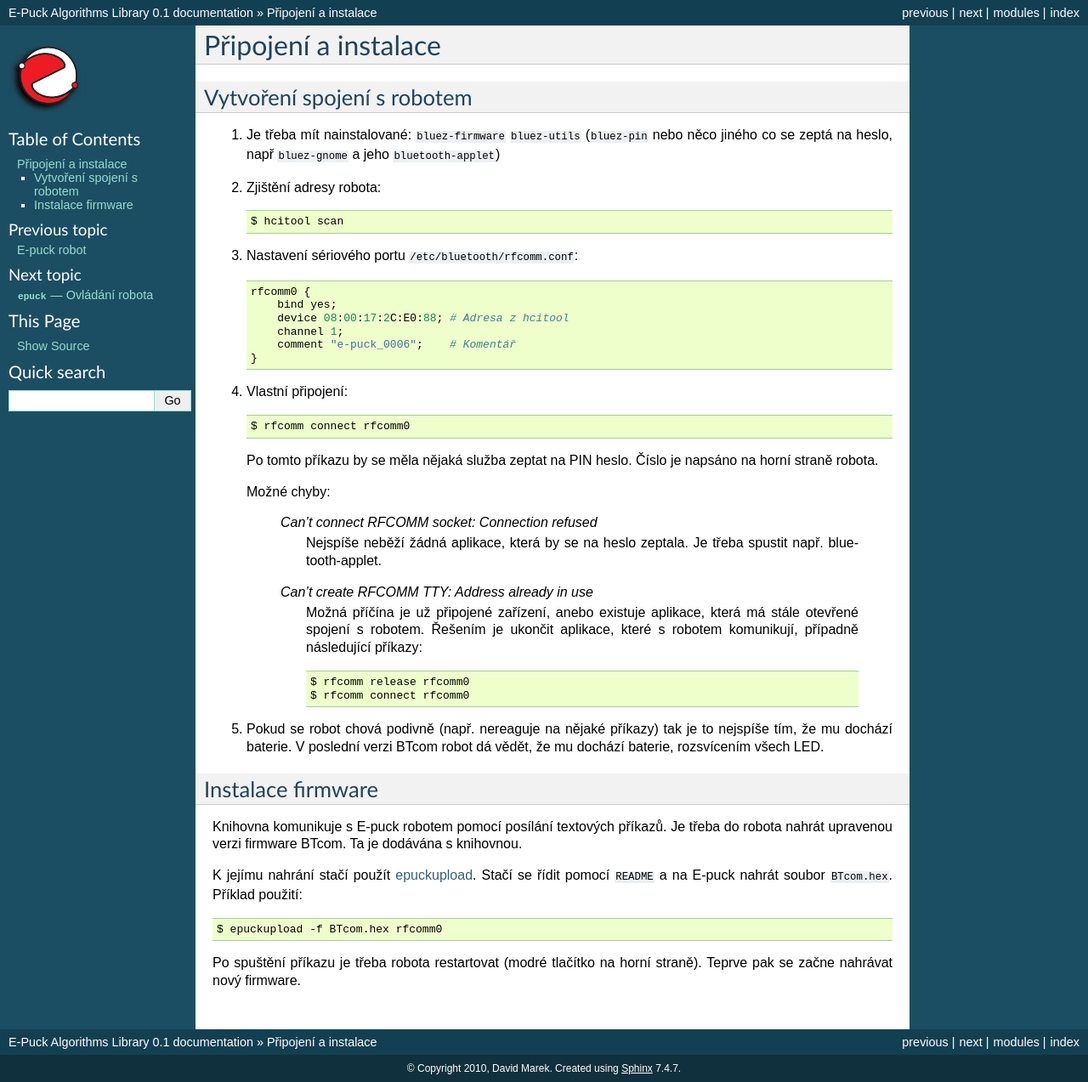
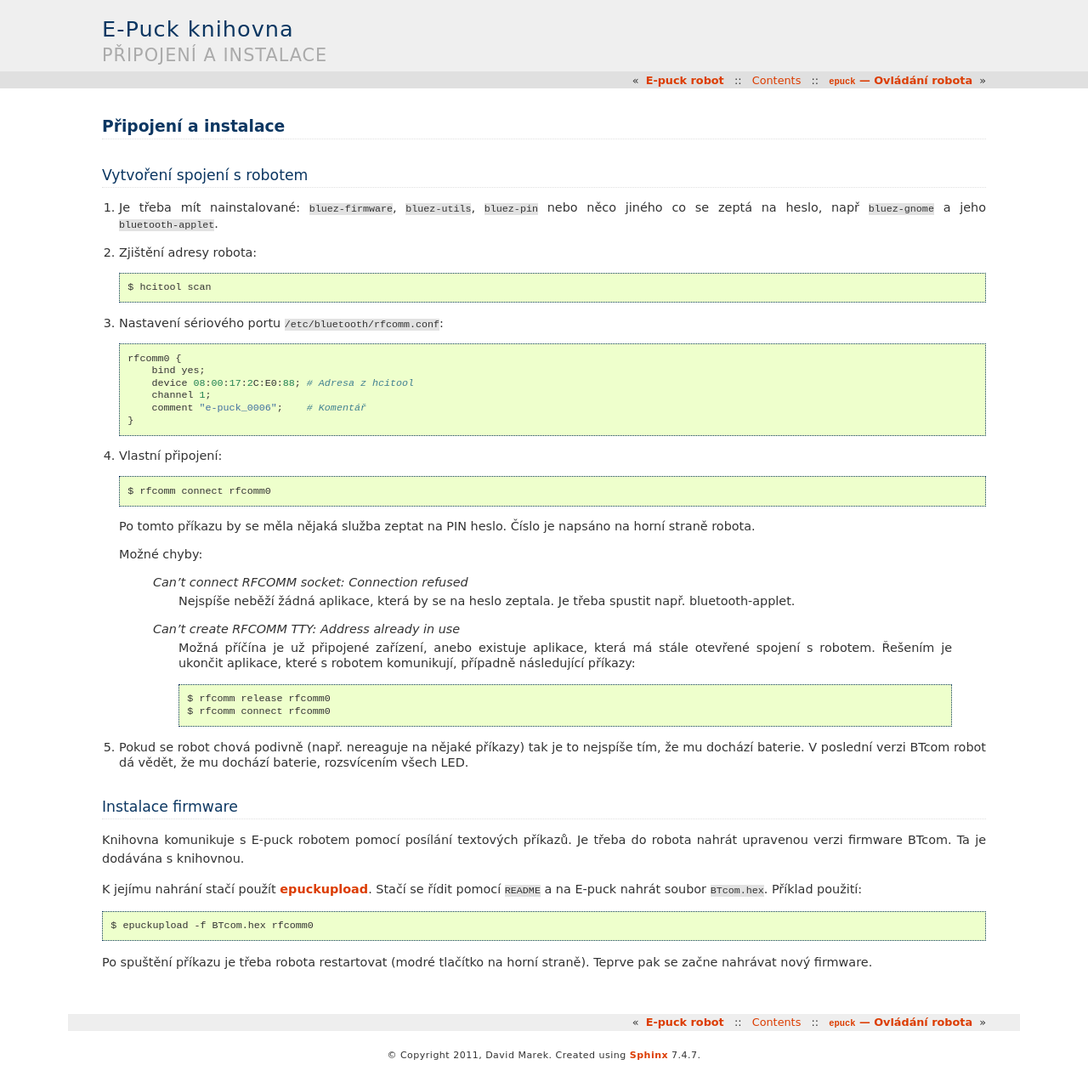
Before and after one commit to davidmarek/E-Puck-Algorithms-Library, a Sphinx documentation site: the page built from doc/install.rst, in a window 1280 px wide. Shown: the whole page at 85% size. Built offline with Sphinx 7.4.7, drawn with Linux system fonts in a browser that asks for light colours.

```diff
--- a/README.rst
+++ b/README.rst
@@ -4,7 +4,7 @@ E-Puck
 Vytvoření spojení s robotem
 ---------------------------
 
-1. Je třeba mít nainstalované: ``bluez-firmware`` ``bluez-utils`` (``bluez-pin`` nebo něco
+1. Je třeba mít nainstalované: ``bluez-firmware``, ``bluez-utils`` (``bluez-pin`` nebo něco
    jiného co se zeptá na heslo, např ``bluez-gnome`` a jeho ``bluetooth-applet``)
 
 2. Zjištění adresy robota::
--- a/doc/_static/style.css
+++ /dev/null
@@ -1,6 +0,0 @@
-@import url("default.css");
-
-.float-right {
-    float: right;
-    padding: 0em 0 0em 0.5em;
-}
--- a/doc/conf.py
+++ b/doc/conf.py
@@ -1,7 +1,7 @@
 # -*- coding: utf-8 -*-
 #
 # E-Puck Algorithms Library documentation build configuration file, created by
-# sphinx-quickstart on Wed Jun 23 12:55:14 2010.
+# sphinx-quickstart on Thu Mar 17 15:36:19 2011.
 #
 # This file is execfile()d with the current directory set to its containing dir.
 #
@@ -16,13 +16,16 @@ import sys, os
 # If extensions (or modules to document with autodoc) are in another directory,
 # add these directories to sys.path here. If the directory is relative to the
 # documentation root, use os.path.abspath to make it absolute, like shown here.
-sys.path.append(os.path.abspath('..'))
+#sys.path.insert(0, os.path.abspath('.'))
 
 # -- General configuration -----------------------------------------------------
 
+# If your documentation needs a minimal Sphinx version, state it here.
+#needs_sphinx = '1.0'
+
 # Add any Sphinx extension module names here, as strings. They can be extensions
 # coming with Sphinx (named 'sphinx.ext.*') or your custom ones.
-extensions = []
+extensions = ['sphinx.ext.todo', 'sphinx.ext.coverage']
 
 # Add any paths that contain templates here, relative to this directory.
 templates_path = ['_templates']
@@ -31,14 +34,14 @@ templates_path = ['_templates']
 source_suffix = '.rst'
 
 # The encoding of source files.
-#source_encoding = 'utf-8'
+#source_encoding = 'utf-8-sig'
 
 # The master toctree document.
 master_doc = 'index'
 
 # General information about the project.
 project = u'E-Puck Algorithms Library'
-copyright = u'2010, David Marek'
+copyright = u'2011, David Marek'
 
 # The version info for the project you're documenting, acts as replacement for
 # |version| and |release|, also used in various other places throughout the
@@ -59,12 +62,9 @@ release = '0.1'
 # Else, today_fmt is used as the format for a strftime call.
 #today_fmt = '%B %d, %Y'
 
-# List of documents that shouldn't be included in the build.
-#unused_docs = []
-
-# List of directories, relative to source directory, that shouldn't be searched
-# for source files.
-exclude_trees = ['_build']
+# List of patterns, relative to source directory, that match files and
+# directories to ignore when looking for source files.
+exclude_patterns = ['_build']
 
 # The reST default role (used for this markup: `text`) to use for all documents.
 #default_role = None
@@ -89,11 +89,9 @@ pygments_style = 'sphinx'
 
 # -- Options for HTML output ---------------------------------------------------
 
-# The theme to use for HTML and HTML Help pages.  Major themes that come with
-# Sphinx are currently 'default' and 'sphinxdoc'.
-html_theme = 'default'
-
-html_style = 'style.css'
+# The theme to use for HTML and HTML Help pages.  See the documentation for
+# a list of builtin themes.
+html_theme = 'haiku'
 
 # Theme options are theme-specific and customize the look and feel of a theme
 # further.  For a list of options available for each theme, see the
@@ -101,11 +99,11 @@ html_style = 'style.css'
 #html_theme_options = {}
 
 # Add any paths that contain custom themes here, relative to this directory.
-#html_theme_path = []
+html_theme_path = []
 
 # The name for this set of Sphinx documents.  If None, it defaults to
 # "<project> v<release> documentation".
-#html_title = None
+html_title = "E-Puck knihovna"
 
 # A shorter title for the navigation bar.  Default is the same as html_title.
 #html_short_title = None
@@ -140,7 +138,7 @@ html_static_path = ['_static']
 #html_additional_pages = {}
 
 # If false, no module index is generated.
-#html_use_modindex = True
+#html_domain_indices = True
 
 # If false, no index is generated.
 #html_use_index = True
@@ -151,13 +149,19 @@ html_static_path = ['_static']
 # If true, links to the reST sources are added to the pages.
 #html_show_sourcelink = True
 
+# If true, "Created using Sphinx" is shown in the HTML footer. Default is True.
+#html_show_sphinx = True
+
+# If true, "(C) Copyright ..." is shown in the HTML footer. Default is True.
+#html_show_copyright = True
+
 # If true, an OpenSearch description file will be output, and all pages will
 # contain a <link> tag referring to it.  The value of this option must be the
 # base URL from which the finished HTML is served.
 #html_use_opensearch = ''
 
-# If nonempty, this is the file name suffix for HTML files (e.g. ".xhtml").
-#html_file_suffix = ''
+# This is the file name suffix for HTML files (e.g. ".xhtml").
+#html_file_suffix = None
 
 # Output file base name for HTML help builder.
 htmlhelp_basename = 'E-PuckAlgorithmsLibrarydoc'
@@ -186,6 +190,12 @@ latex_documents = [
 # not chapters.
 #latex_use_parts = False
 
+# If true, show page references after internal links.
+#latex_show_pagerefs = False
+
+# If true, show URL addresses after external links.
+#latex_show_urls = False
+
 # Additional stuff for the LaTeX preamble.
 #latex_preamble = ''
 
@@ -193,4 +203,14 @@ latex_documents = [
 #latex_appendices = []
 
 # If false, no module index is generated.
-#latex_use_modindex = True
+#latex_domain_indices = True
+
+
+# -- Options for manual page output --------------------------------------------
+
+# One entry per manual page. List of tuples
+# (source start file, name, description, authors, manual section).
+man_pages = [
+    ('index', 'e-puckalgorithmslibrary', u'E-Puck Algorithms Library Documentation',
+     [u'David Marek'], 1)
+]
--- a/doc/e-puck.rst
+++ b/doc/e-puck.rst
@@ -6,7 +6,7 @@ E-puck robot
     :width: 400px
     :height: 300px
     :alt: e-puck robot
-    :class: float-right
+    :align: right
 
 E-puck je miniaturní robot vytvořený pro výukové účely na akademické
 úrovni. Vytvořen byl v Ecole Polytechnique Fédérale de Laussanne. Celý
--- a/doc/install.rst
+++ b/doc/install.rst
@@ -6,8 +6,8 @@ Připojení a instalace
 Vytvoření spojení s robotem
 ---------------------------
 
-1. Je třeba mít nainstalované: ``bluez-firmware`` ``bluez-utils`` (``bluez-pin`` nebo něco
-   jiného co se zeptá na heslo, např ``bluez-gnome`` a jeho ``bluetooth-applet``)
+1. Je třeba mít nainstalované: ``bluez-firmware``, ``bluez-utils``, ``bluez-pin`` nebo něco
+   jiného co se zeptá na heslo, např ``bluez-gnome`` a jeho ``bluetooth-applet``.
 
 2. Zjištění adresy robota::
 
```
Also changed, not shown: 1 other file.
